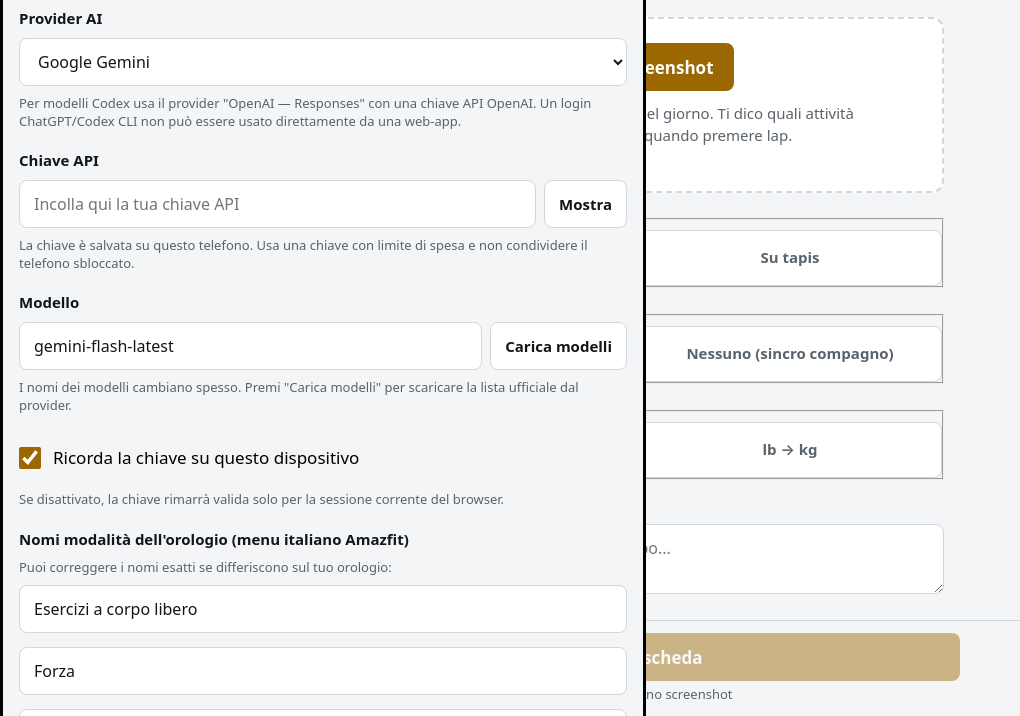
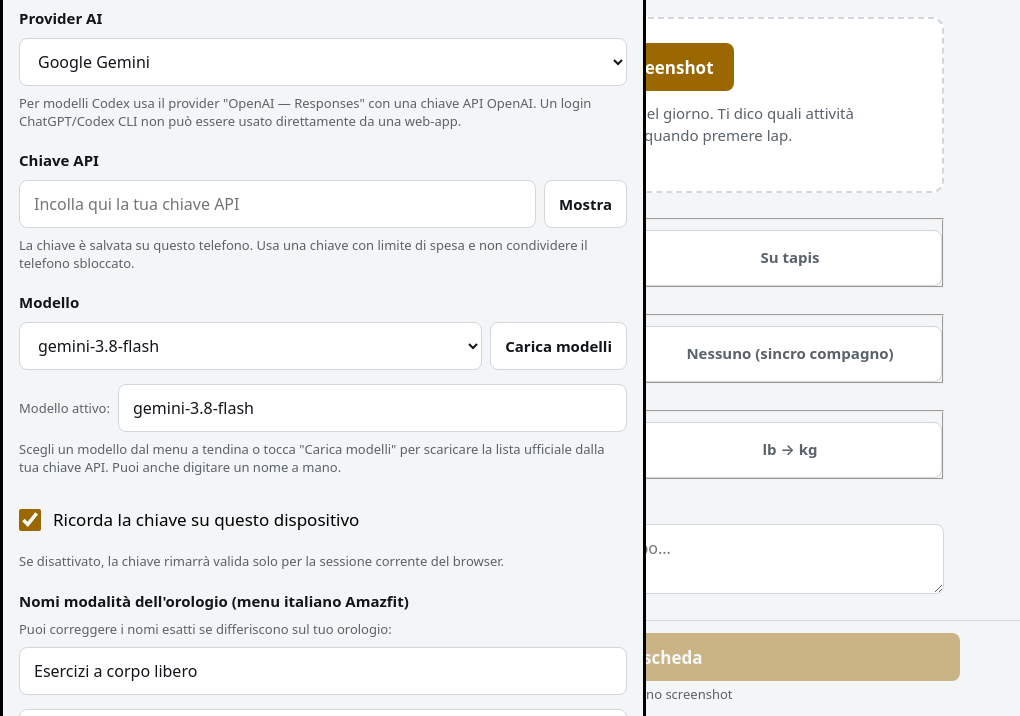
Before and after one commit to LgLuigigallo/wod-gen, a plain HTML site: page index.html in a window 1280 px wide. Both pictures are taken after a click on the button "⚙️ Impostazioni". Shown: the part 84-800 px from the top of the page, without its empty margins (0-1020 px from the left). Drawn offline with Linux system fonts and the light colour scheme.

Commit message:
fix: replace datalist with native select dropdown, update to Gemini 3 series, handle 503 high-demand error and bump cache to v3

```diff
--- a/app.js
+++ b/app.js
@@ -60,10 +60,36 @@ FORMATO DI USCITA
   ];
 
   const DEFAULT_MODELS = {
-    'gemini': 'gemini-flash-latest',
-    'openai-responses': 'gpt-5-mini',
-    'openai-chat': 'gpt-5-mini',
+    'gemini': 'gemini-3.8-flash',
+    'openai-responses': 'gpt-4o-mini',
+    'openai-chat': 'gpt-4o-mini',
     'compat-chat': ''
+  };
+
+  const DEFAULT_SUGGESTIONS = {
+    'gemini': [
+      'gemini-3.8-flash',
+      'gemini-3.5-flash',
+      'gemini-3-flash',
+      'gemini-3.5-flash-lite',
+      'gemini-3.8-flash-lite',
+      'gemini-2.0-flash',
+      'gemini-flash-latest'
+    ],
+    'openai-responses': [
+      'gpt-4o-mini',
+      'gpt-4o',
+      'o3-mini',
+      'gpt-5-codex',
+      'gpt-5-mini'
+    ],
+    'openai-chat': [
+      'gpt-4o-mini',
+      'gpt-4o',
+      'o3-mini',
+      'gpt-5-mini'
+    ],
+    'compat-chat': []
   };
 
   const DEFAULT_BASE_URLS = {
@@ -571,10 +597,23 @@ Allegati: ${shotsCount} screenshot. Produci il JSON richiesto.`;
       } catch (e) {}
     }
 
+    let storedGemini = STORAGE.get('wb.model.gemini');
+    if (!storedGemini || storedGemini.includes('2.5') || storedGemini === 'gemini-1.5-flash') {
+      storedGemini = DEFAULT_MODELS.gemini;
+    }
+    let storedOpenAiResp = STORAGE.get('wb.model.openai-responses');
+    if (!storedOpenAiResp || storedOpenAiResp === 'gpt-5-mini') {
+      storedOpenAiResp = DEFAULT_MODELS['openai-responses'];
+    }
+    let storedOpenAiChat = STORAGE.get('wb.model.openai-chat');
+    if (!storedOpenAiChat || storedOpenAiChat === 'gpt-5-mini') {
+      storedOpenAiChat = DEFAULT_MODELS['openai-chat'];
+    }
+
     const models = {
-      'gemini': STORAGE.get('wb.model.gemini') || DEFAULT_MODELS.gemini,
-      'openai-responses': STORAGE.get('wb.model.openai-responses') || DEFAULT_MODELS['openai-responses'],
-      'openai-chat': STORAGE.get('wb.model.openai-chat') || DEFAULT_MODELS['openai-chat'],
+      'gemini': storedGemini,
+      'openai-responses': storedOpenAiResp,
+      'openai-chat': storedOpenAiChat,
       'compat-chat': STORAGE.get('wb.model.compat-chat') || DEFAULT_MODELS['compat-chat']
     };
 
@@ -775,8 +814,8 @@ Allegati: ${shotsCount} screenshot. Produci il JSON richiesto.`;
       selectProvider: document.getElementById('set-provider'),
       inputApiKey: document.getElementById('set-api-key'),
       btnToggleApiKey: document.getElementById('btn-toggle-api-key'),
+      selectModelPicker: document.getElementById('set-model-picker'),
       inputModel: document.getElementById('set-model'),
-      datalistModels: document.getElementById('dl-models'),
       btnFetchModels: document.getElementById('btn-fetch-models'),
       groupBaseUrl: document.getElementById('group-base-url'),
       inputBaseUrl: document.getElementById('set-base-url'),
@@ -904,23 +943,19 @@ Allegati: ${shotsCount} screenshot. Produci il JSON richiesto.`;
       else el.radioCarichiScritti.checked = true;
     }
 
-    function updateProviderFields() {
+    function updateProviderFields(fetchedModels = null) {
       const prov = el.selectProvider.value;
       const keyGroup = (prov === 'gemini') ? 'gemini' : (prov === 'compat-chat' ? 'compat' : 'openai');
       el.inputApiKey.value = settings.keys[keyGroup] || '';
 
-      el.inputModel.value = settings.models[prov] || DEFAULT_MODELS[prov] || '';
-
-      // Popola suggerimenti modelli nel datalist
-      el.datalistModels.replaceChildren();
-      const suggestions = (prov === 'gemini')
-        ? ['gemini-2.5-flash', 'gemini-2.0-flash', 'gemini-1.5-flash', 'gemini-flash-latest']
-        : ['gpt-4o-mini', 'gpt-4o', 'gpt-5-mini', 'gpt-5-codex'];
-      for (const s of suggestions) {
-        const opt = document.createElement('option');
-        opt.value = s;
-        el.datalistModels.appendChild(opt);
-      }
+      const currentModel = settings.models[prov] || DEFAULT_MODELS[prov] || '';
+      el.inputModel.value = currentModel;
+
+      // Popola il menu a tendina selectModelPicker
+      const modelsToShow = (Array.isArray(fetchedModels) && fetchedModels.length > 0)
+        ? fetchedModels
+        : (DEFAULT_SUGGESTIONS[prov] || []);
+      populateModelPicker(modelsToShow, currentModel);
 
       if (prov === 'openai-responses' || prov === 'openai-chat') {
         el.groupBaseUrl.style.display = 'block';
@@ -935,13 +970,38 @@ Allegati: ${shotsCount} screenshot. Produci il JSON richiesto.`;
       updateGenerateButtonState();
     }
 
+    function populateModelPicker(modelsList, activeModel) {
+      if (!el.selectModelPicker) return;
+      el.selectModelPicker.replaceChildren();
+
+      let matched = false;
+      for (const m of modelsList) {
+        const opt = document.createElement('option');
+        opt.value = m;
+        opt.textContent = m;
+        if (m === activeModel) {
+          opt.selected = true;
+          matched = true;
+        }
+        el.selectModelPicker.appendChild(opt);
+      }
+
+      const customOpt = document.createElement('option');
+      customOpt.value = '__custom__';
+      customOpt.textContent = 'Altro (digita sotto)…';
+      if (!matched && activeModel) {
+        customOpt.selected = true;
+      }
+      el.selectModelPicker.appendChild(customOpt);
+    }
+
     function saveSettingsFromUI() {
       const prov = el.selectProvider.value;
       const keyGroup = (prov === 'gemini') ? 'gemini' : (prov === 'compat-chat' ? 'compat' : 'openai');
       settings.provider = prov;
       settings.rememberKey = el.chkRememberKey.checked;
       settings.keys[keyGroup] = el.inputApiKey.value.trim();
-      settings.models[prov] = el.inputModel.value.trim();
+      settings.models[prov] = el.inputModel.value.trim() || DEFAULT_MODELS[prov];
 
       if (prov === 'compat-chat') {
         settings.baseUrls.compat = el.inputBaseUrl.value.trim();
@@ -985,7 +1045,33 @@ Allegati: ${shotsCount} screenshot. Produci il JSON richiesto.`;
       saveSettingsFromUI();
     });
 
+    if (el.selectModelPicker) {
+      el.selectModelPicker.addEventListener('change', () => {
+        const val = el.selectModelPicker.value;
+        if (val !== '__custom__') {
+          el.inputModel.value = val;
+          saveSettingsFromUI();
+        } else {
+          el.inputModel.focus();
+        }
+      });
+    }
+
     el.inputModel.addEventListener('input', () => {
+      const val = el.inputModel.value.trim();
+      if (el.selectModelPicker) {
+        let found = false;
+        for (const opt of el.selectModelPicker.options) {
+          if (opt.value === val) {
+            opt.selected = true;
+            found = true;
+            break;
+          }
+        }
+        if (!found) {
+          el.selectModelPicker.value = '__custom__';
+        }
+      }
       saveSettingsFromUI();
     });
 
@@ -1054,13 +1140,18 @@ Allegati: ${shotsCount} screenshot. Produci il JSON richiesto.`;
 
       try {
         const models = await fetchModelsList(prov, apiKey, settings);
-        el.datalistModels.replaceChildren();
-        for (const m of models) {
-          const opt = document.createElement('option');
-          opt.value = m;
-          el.datalistModels.appendChild(opt);
-        }
-        showToast(`${models.length} modelli caricati`);
+        if (models.length > 0) {
+          updateProviderFields(models);
+          if (!models.includes(el.inputModel.value)) {
+            const preferred = models.find(m => m.includes('3.8-flash') || m.includes('3.5-flash') || m.includes('flash')) || models[0];
+            el.inputModel.value = preferred;
+            if (el.selectModelPicker) el.selectModelPicker.value = preferred;
+            saveSettingsFromUI();
+          }
+          showToast(`${models.length} modelli caricati dal provider`);
+        } else {
+          showToast('Nessun modello trovato');
+        }
       } catch (err) {
         showError('Impossibile recuperare i modelli', err.message);
       } finally {
@@ -1088,6 +1179,7 @@ Allegati: ${shotsCount} screenshot. Produci il JSON richiesto.`;
         return data.models
           .filter(m => Array.isArray(m.supportedGenerationMethods) && m.supportedGenerationMethods.includes('generateContent'))
           .map(m => m.name.replace(/^models\//, ''))
+          .filter(m => !m.includes('embedding') && !m.includes('aqa') && !m.includes('imagen') && !m.includes('text-bison') && !m.includes('chat-bison'))
           .sort();
       } else {
         const defaultBase = provider === 'compat-chat' ? '' : DEFAULT_BASE_URLS.openai;
@@ -1430,13 +1522,21 @@ Allegati: ${shotsCount} screenshot. Produci il JSON richiesto.`;
 
         if (isTimedOut || err.name === 'AbortError' || err === 'timeout') {
           showError(
-            'Il modello non ha risposto in 90 secondi. Riprova o scegli un modello più veloce (es. gemini-2.5-flash) in Impostazioni.',
+            'Il modello non ha risposto in 90 secondi. Riprova o scegli un altro modello (es. gemini-3.8-flash o gemini-3.5-flash) in Impostazioni.',
             techInfo
           );
           return;
         }
 
         const msg = err.message || '';
+        if (msg.includes('503') || msg.includes('high demand') || msg.includes('temporarily') || msg.includes('overloaded')) {
+          showError(
+            'Il modello selezionato è temporaneamente sovraccarico (HTTP 503: High demand). Scegli un modello alternativo dal menu in Impostazioni.',
+            techInfo
+          );
+          return;
+        }
+
         if (msg.includes('401') || msg.includes('403') || msg.includes('API key') || msg.includes('invalid_api_key')) {
           showError('Il provider ha rifiutato la chiave. Controlla chiave e provider in Impostazioni.', techInfo);
         } else if (msg.includes('404') || msg.includes('model_not_found') || msg.includes('not found')) {
@@ -1455,8 +1555,8 @@ Allegati: ${shotsCount} screenshot. Produci il JSON richiesto.`;
       }
     });
 
-    async function executeGeneration(prov, apiKey, userMsg, imagesBase64, signal, isRetry = false) {
-      const model = settings.models[prov] || DEFAULT_MODELS[prov];
+    async function executeGeneration(prov, apiKey, userMsg, imagesBase64, signal, isRetry = false, overrideModel = null) {
+      const model = overrideModel || settings.models[prov] || DEFAULT_MODELS[prov];
       const baseUrl = prov === 'compat-chat' ? settings.baseUrls.compat : settings.baseUrls.openai;
 
       const reqSpec = buildRequest(prov, {
@@ -1508,6 +1608,17 @@ Allegati: ${shotsCount} screenshot. Produci il JSON richiesto.`;
             errDetails += `: ${errData.error.message}`;
           }
         } catch (e) {}
+
+        // Fallback automatico se 503 (sovraccarico temporaneo) su Gemini
+        if (res.status === 503 && prov === 'gemini' && !isRetry) {
+          const fallbackModel = (model === 'gemini-3.8-flash') ? 'gemini-3.5-flash' : 'gemini-3.8-flash';
+          console.warn(`Modello ${model} ha restituito 503 (sovraccarico). Tentativo automatico con ${fallbackModel}...`);
+          if (el.loadingStatusText) {
+            el.loadingStatusText.textContent = `Modello sovraccarico, provo ${fallbackModel}…`;
+          }
+          return executeGeneration(prov, apiKey, userMsg, imagesBase64, signal, true, fallbackModel);
+        }
+
         throw new Error(errDetails);
       }
 
--- a/index.html
+++ b/index.html
@@ -189,14 +189,19 @@
 
       <!-- Modello -->
       <div class="settings-group">
-        <label for="set-model" class="settings-label">Modello</label>
-        <div class="input-with-button">
-          <input type="text" id="set-model" class="input-text" list="dl-models" placeholder="Es. gemini-flash-latest o gpt-5-mini">
-          <datalist id="dl-models"></datalist>
-          <button type="button" id="btn-fetch-models" class="btn btn-secondary btn-small">Carica modelli</button>
+        <label for="set-model-picker" class="settings-label">Modello</label>
+        <div style="display: flex; gap: 8px;">
+          <select id="set-model-picker" class="select-input" style="flex: 1;">
+            <!-- opzioni popolate dinamicamente -->
+          </select>
+          <button type="button" id="btn-fetch-models" class="btn btn-secondary btn-small" style="white-space: nowrap;">Carica modelli</button>
+        </div>
+        <div style="display: flex; gap: 8px; align-items: center; margin-top: 6px;">
+          <span style="font-size: 13px; color: var(--text-muted); white-space: nowrap;">Modello attivo:</span>
+          <input type="text" id="set-model" class="input-text" placeholder="Nome modello" style="flex: 1;">
         </div>
         <p class="settings-help">
-          I nomi dei modelli cambiano spesso. Premi "Carica modelli" per scaricare la lista ufficiale dal provider.
+          Scegli un modello dal menu a tendina o tocca "Carica modelli" per scaricare la lista ufficiale dalla tua chiave API. Puoi anche digitare un nome a mano.
         </p>
       </div>
 
--- a/sw.js
+++ b/sw.js
@@ -1,5 +1,5 @@
 // WOD → Balance Service Worker
-const CACHE_NAME = 'wb-v2';
+const CACHE_NAME = 'wb-v3';
 const SHARED_CACHE_NAME = 'shared-shots';
 
 const APP_SHELL = [
```
